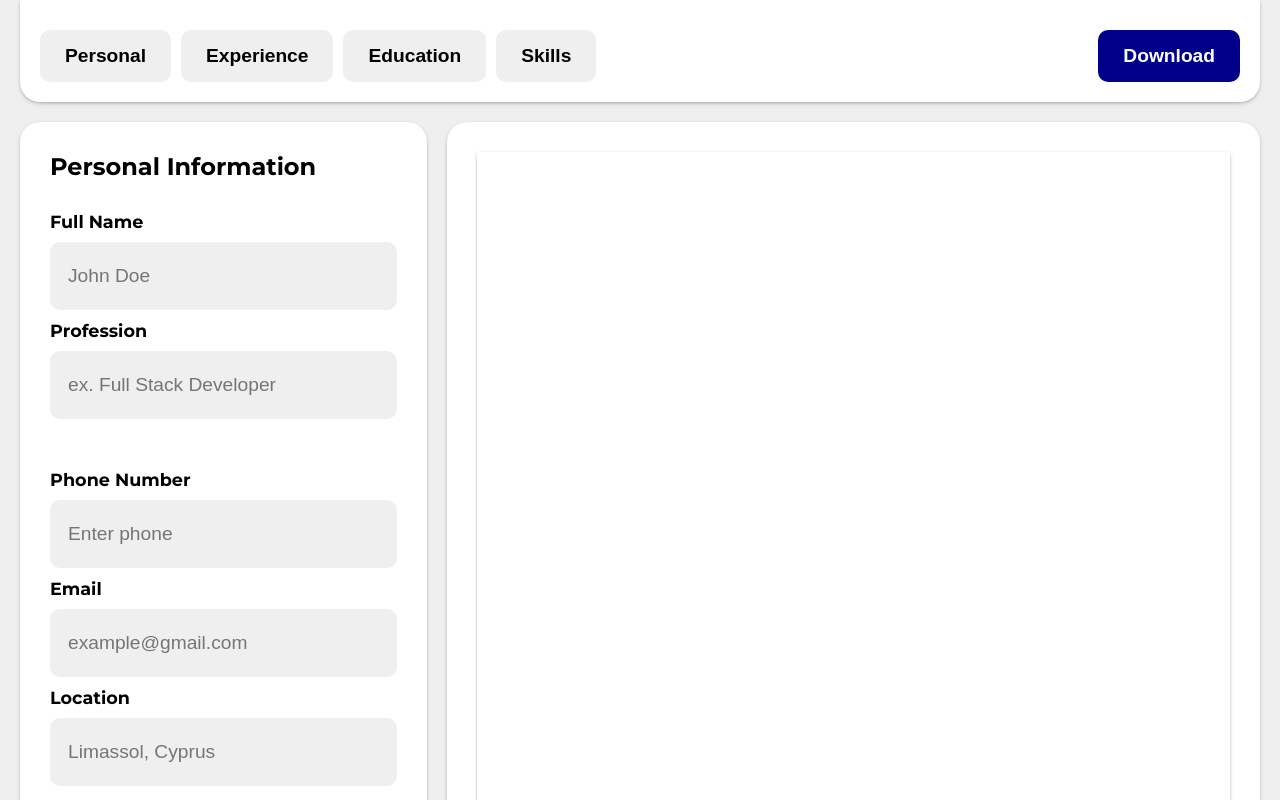
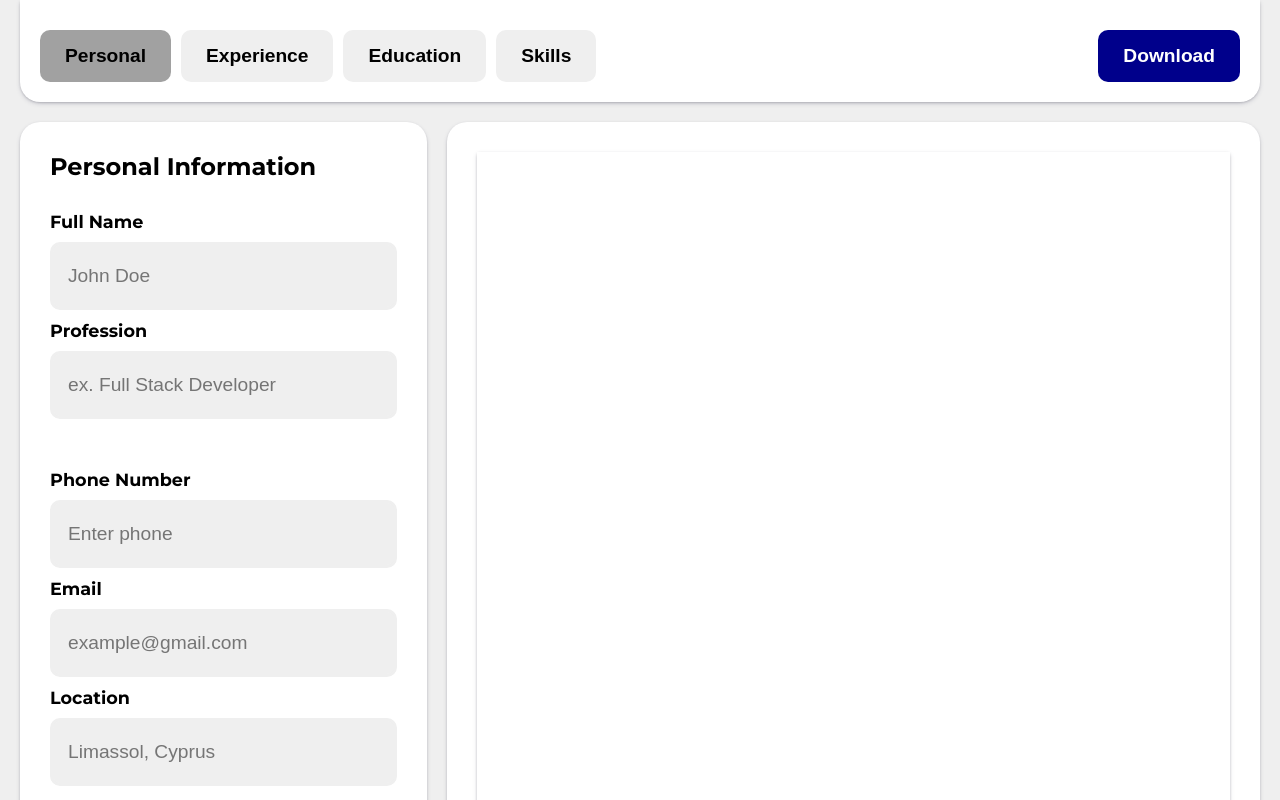
Before and after one commit to ArtemiiHH/cv-builder, a React (Vite) app: page / in a window 1280 px wide. Shown: the top 800 px of the page. Built offline with nearby package versions, Linux system fonts and the light colour scheme.

Commit message:
Change active tab class + style it

```diff
--- a/src/components/ExperienceTab.jsx
+++ b/src/components/ExperienceTab.jsx
@@ -1 +1 @@
-export default function ExperienceForm() {}
+export default function ExperienceTab() {}
--- a/src/components/Header.jsx
+++ b/src/components/Header.jsx
@@ -5,33 +5,33 @@ export default function Header() {
 
   return (
     <header>
-      <nav className="header-tab-navigation">
+      <nav className="tab-navigation">
         <button
-          className={activeTab === "personal" ? "active" : ""}
+          className={activeTab === "personal" ? "active-tab" : ""}
           onClick={() => setActiveTab("personal")}
         >
           Personal
         </button>
         <button
-          className={activeTab === "experience" ? "active" : ""}
+          className={activeTab === "experience" ? "active-tab" : ""}
           onClick={() => setActiveTab("experience")}
         >
           Experience
         </button>
         <button
-          className={activeTab === "education" ? "active" : ""}
+          className={activeTab === "education" ? "active-tab" : ""}
           onClick={() => setActiveTab("education")}
         >
           Education
         </button>
         <button
-          className={activeTab === "skills" ? "active" : ""}
+          className={activeTab === "skills" ? "active-tab" : ""}
           onClick={() => setActiveTab("skills")}
         >
           Skills
         </button>
       </nav>
-      <div className="header-download-btn">
+      <div className="download-btn">
         <button>Download</button>
       </div>
     </header>
--- a/src/styles/App.css
+++ b/src/styles/App.css
@@ -28,12 +28,12 @@ header {
   border-bottom-right-radius: 20px;
 }
 
-.header-tab-navigation {
+.tab-navigation {
   display: flex;
   gap: 10px;
 }
 
-.header-tab-navigation button {
+.tab-navigation button {
   padding: 15px 25px;
   border-radius: 10px;
   border: none;
@@ -43,7 +43,11 @@ header {
   color: black;
 }
 
-.header-download-btn button {
+.tab-navigation button.active-tab {
+  background-color: rgb(161, 161, 161);
+}
+
+.download-btn button {
   padding: 15px 25px;
   border-radius: 10px;
   border: none;
```
